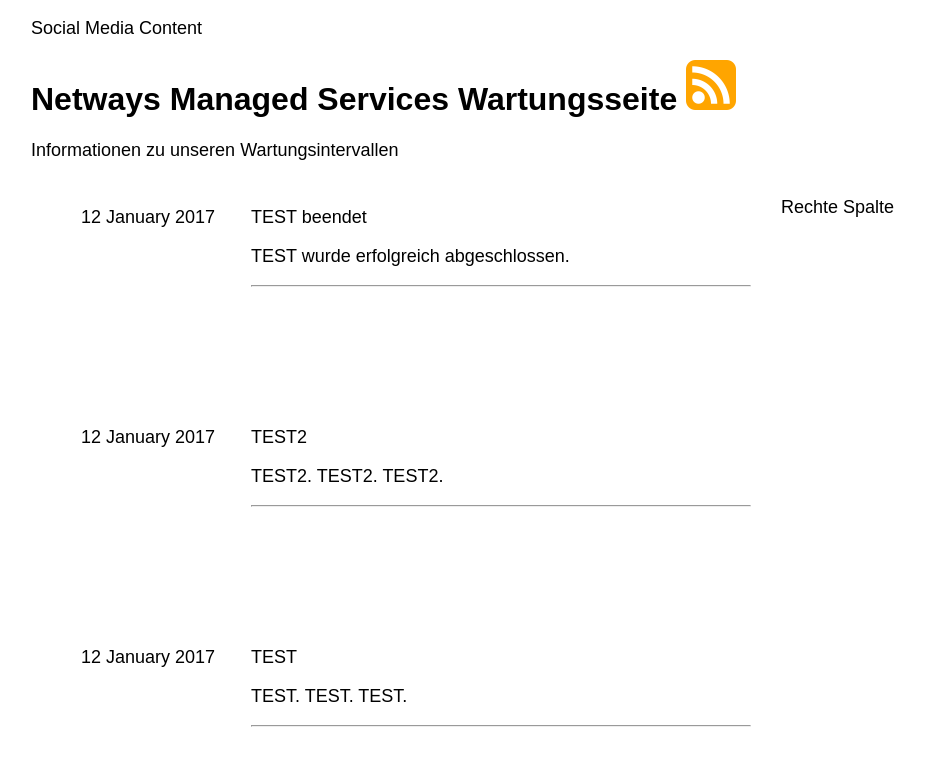
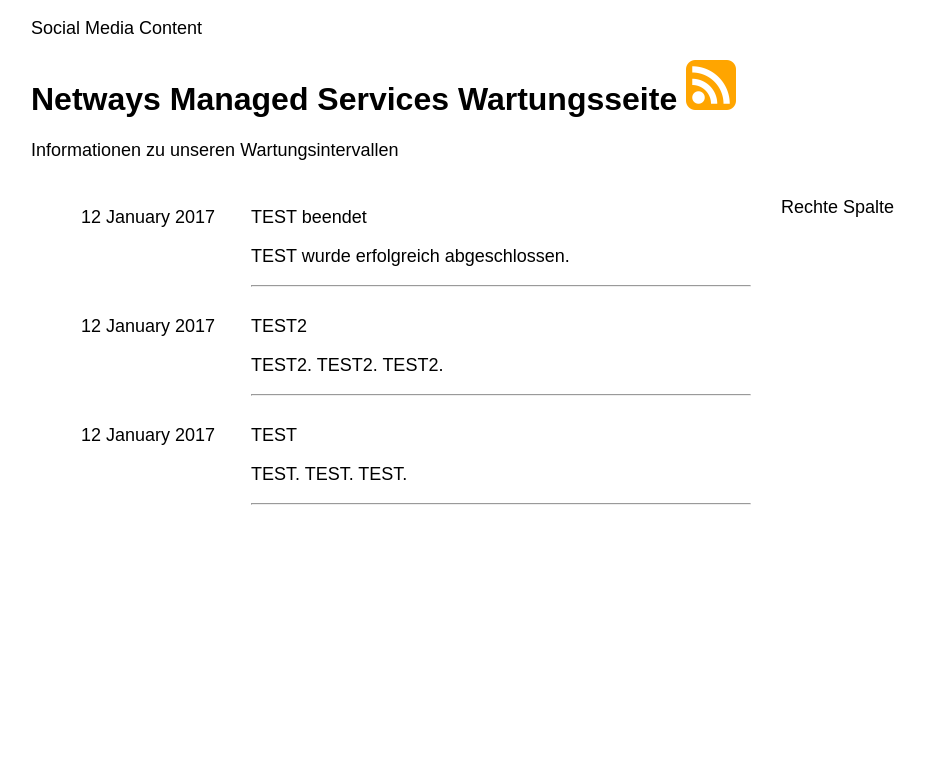
Before and after one commit to Storagegirl/storagegirl.github.io, a Jekyll site: the page built from index.html, in a window 1280 px wide. Shown: the top 766 px of the page, without its empty margins (109-1034 px from the left). Built offline with Jekyll 4.4.1, drawn with Linux system fonts in a browser that asks for light colours.

Commit message:
Update main.css

```diff
--- a/css/main.css
+++ b/css/main.css
@@ -43,7 +43,6 @@
     margin: auto;
     padding: 10px;
     width: 150px;
-    height: 200px;
 }
 
 .boxtitlecontent {
@@ -51,7 +50,6 @@
     margin: auto;
     padding: 10px;
     width: 500px;
-    height: 200px;
 }
 
 .dashicons {
```
